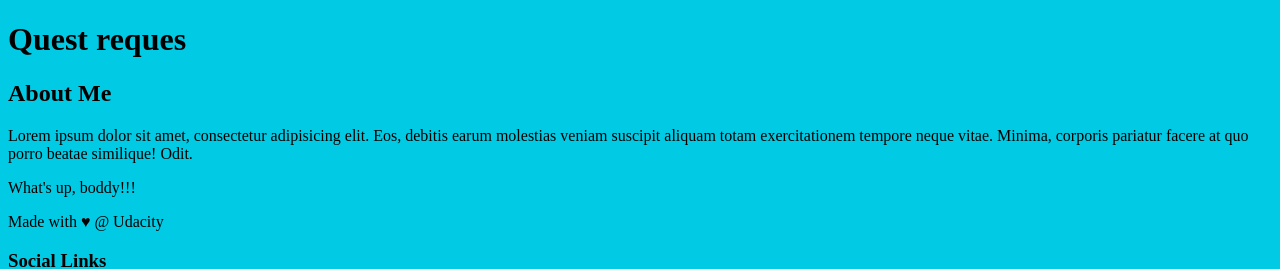
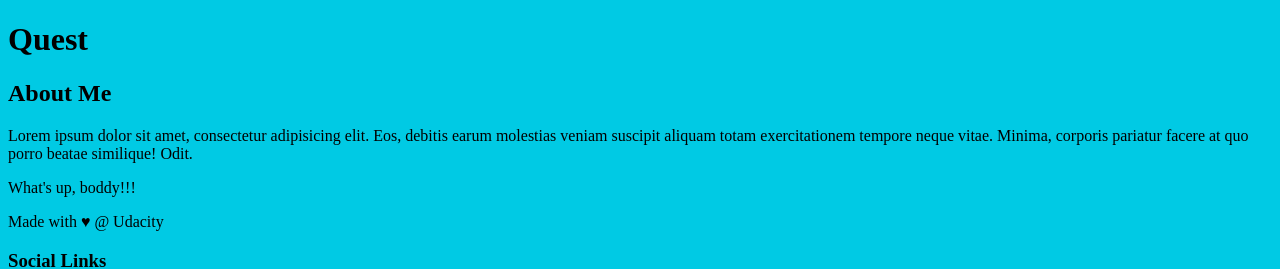
Before and after one commit to taglitis/website-project-git-try, a plain HTML site: page index.html in a window 1280 px wide. Shown: the top 269 px of the page. Drawn offline with Linux system fonts and the light colour scheme.

Commit message:
Revert "Merge branch 'heading-update' -- amended 2"
This reverts commit 5c13833340d1e8043cb3ca3942b83a0780d89dde, reversing
changes made to 91c74c17496c04f4f832f777926ae0e0ddb26716.

```diff
--- a/index.html
+++ b/index.html
@@ -9,7 +9,7 @@
 </head>
 <body>
   <header>
-    <h1>Quest reques</h1>
+    <h1>Quest</h1>
   </header>
 <div class="container">
     <main>
```
